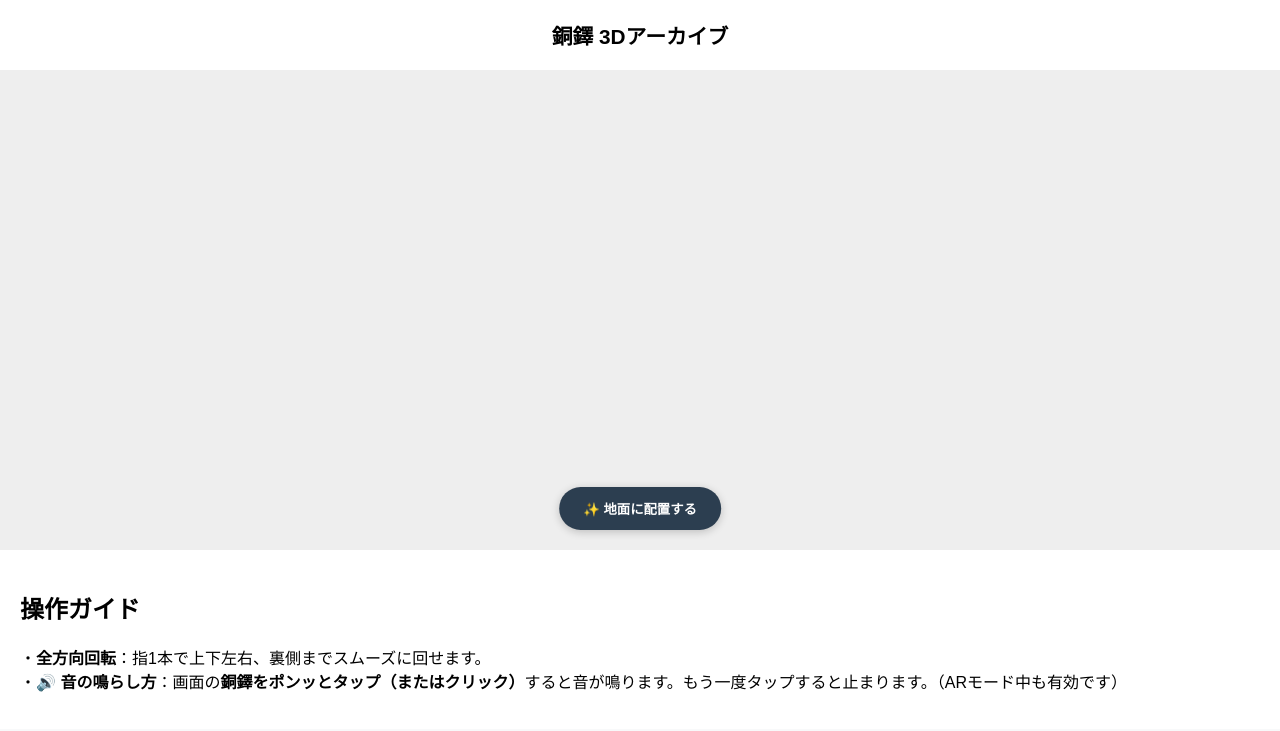
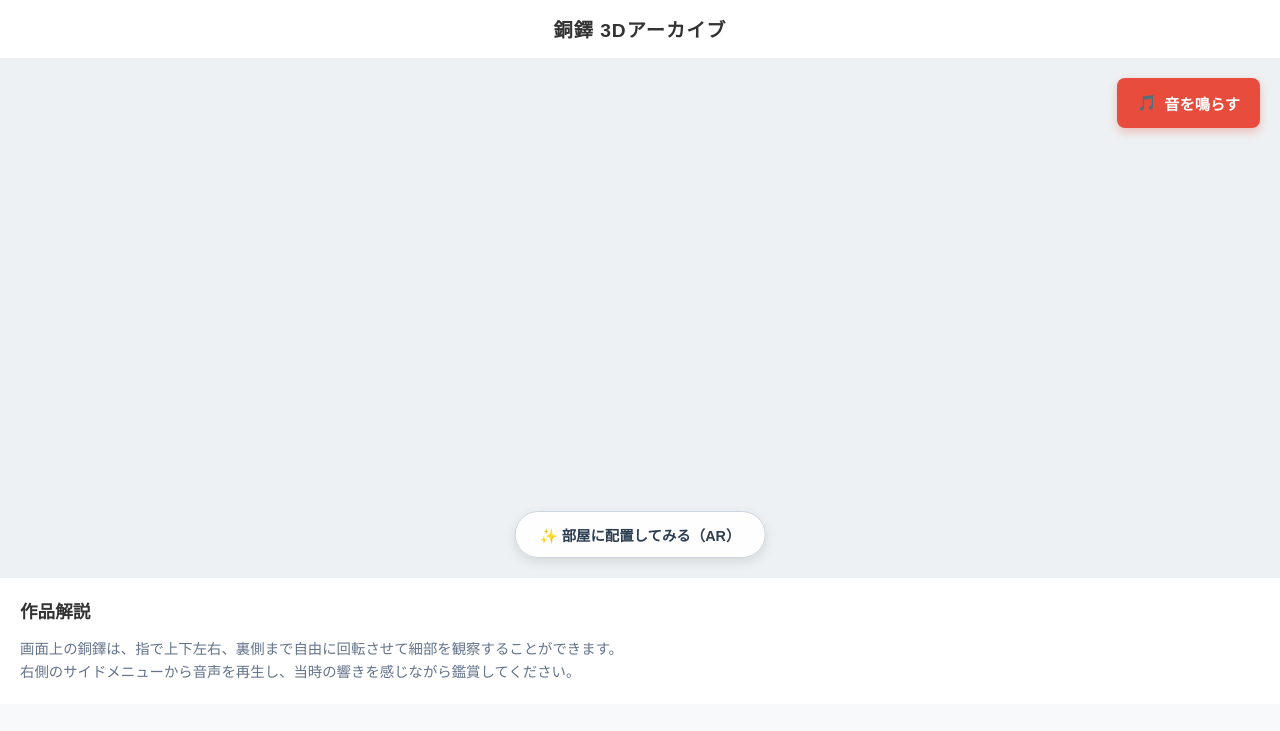
Before and after one commit to OU42823/doki, a Flask app: page / in a window 1280 px wide. Shown: the top 731 px of the page. Run offline with Flask 3, Linux system fonts and the light colour scheme; some libraries are stand-ins or nearby versions.

Commit message:
17回目のコミット

```diff
--- a/templates/doutaku.html
+++ b/templates/doutaku.html
@@ -3,25 +3,46 @@
 <head>
     <meta charset="UTF-8">
     <meta name="viewport" content="width=device-width, initial-scale=1.0">
-    <title>銅鐸AR展示サイト</title>
+    <title>銅鐸 3Dアーカイブ</title>
     <script type="module" src="https://ajax.googleapis.com/ajax/libs/model-viewer/3.4.0/model-viewer.min.js"></script>
     <style>
-        body { margin: 0; font-family: sans-serif; background-color: #f8f9fa; }
-        header { padding: 20px; text-align: center; background: #fff; box-shadow: 0 2px 8px rgba(0,0,0,0.1); }
-        h1 { margin: 0; font-size: 1.3rem; }
+        body { margin: 0; font-family: sans-serif; background-color: #f8f9fa; color: #333; }
+        header { padding: 15px; text-align: center; background: #fff; box-shadow: 0 2px 8px rgba(0,0,0,0.05); }
+        h1 { margin: 0; font-size: 1.2rem; letter-spacing: 1px; }
 
-        .container { position: relative; width: 100%; height: 60vh; background: #eee; }
-        model-viewer { width: 100%; height: 100%; background-color: #eee; }
+        /* 3D画面を表示するエリア */
+        .viewer-container { position: relative; width: 100%; height: 65vh; background: #eef1f3; }
+        model-viewer { width: 100%; height: 100%; }
 
-        /* 📱 「地面に配置する」ボタン（これだけはAR起動に必須なので残します） */
-        #ar-button {
-            background-color: #2c3e50; color: white; border-radius: 30px; border: none;
-            padding: 12px 24px; font-weight: bold; position: absolute; bottom: 20px;
-            left: 50%; transform: translateX(-50%); z-index: 99999; box-shadow: 0 2px 8px rgba(0,0,0,0.2);
-            cursor: pointer;
+        /* 📱 画面の右サイドに浮かせる音声メニュー */
+        .side-menu {
+            position: absolute; top: 20px; right: 20px; z-index: 10;
         }
 
-        .info { padding: 20px; background: white; }
+        /* 音声ボタンのデザイン */
+        .menu-btn {
+            background-color: #e74c3c; color: white; border: none; border-radius: 8px;
+            padding: 14px 20px; font-size: 0.95rem; font-weight: bold;
+            box-shadow: 0 4px 10px rgba(231, 76, 60, 0.3); cursor: pointer;
+            display: flex; align-items: center; gap: 8px; transition: background-color 0.2s;
+        }
+        /* 音が鳴っている時のボタンの色（シックな紺色） */
+        .menu-btn.playing {
+            background-color: #34495e; box-shadow: 0 4px 10px rgba(52, 73, 94, 0.3);
+        }
+
+        /* 「部屋に配置する（AR）」ボタンの見た目（中央下） */
+        #ar-button {
+            background-color: rgba(255, 255, 255, 0.95); color: #2c3e50;
+            border: 1px solid #cbd5e1; border-radius: 30px;
+            padding: 12px 24px; font-size: 0.9rem; font-weight: bold;
+            position: absolute; bottom: 20px; left: 50%; transform: translateX(-50%);
+            box-shadow: 0 4px 12px rgba(0,0,0,0.1); cursor: pointer;
+        }
+
+        .info-panel { padding: 20px; background: white; }
+        .info-panel h2 { margin-top: 0; font-size: 1.1rem; }
+        .info-panel p { margin: 0; font-size: 0.9rem; color: #64748b; line-height: 1.6; }
     </style>
 </head>
 <body>
@@ -30,9 +51,9 @@
 
     <audio id="doutaku-sound" src="{{ url_for('static', filename='doutakuoto.mp3') }}" loop></audio>
 
-    <div class="container">
+    <div class="viewer-container">
+
         <model-viewer
-            id="doutaku-viewer"
             src="{{ url_for('static', filename='doutaku2.usdz') }}"
             ios-src="{{ url_for('static', filename='doutaku2.usdz') }}"
             ar ar-modes="webxr" ar-placement="floor"
@@ -42,39 +63,43 @@
             interpolation-decay="10" orbit-sensitivity="1.8"
             touch-action="none" shadow-intensity="1">
 
-            <button slot="ar-button" id="ar-button">✨ 地面に配置する</button>
+            <button slot="ar-button" id="ar-button">✨ 部屋に配置してみる（AR）</button>
 
         </model-viewer>
+
+        <div class="side-menu">
+            <button id="play-btn" class="menu-btn" onclick="toggleAudio()">
+                <span>🎵</span> <span id="btn-text">音を鳴らす</span>
+            </button>
+        </div>
+
     </div>
 
-    <div class="info">
-        <h2>操作ガイド</h2>
+    <div class="info-panel">
+        <h2>作品解説</h2>
         <p>
-            ・<b>全方向回転</b>：指1本で上下左右、裏側までスムーズに回せます。<br>
-            ・<b>🔊 音の鳴らし方</b>：画面の<b>銅鐸をポンッとタップ（またはクリック）</b>すると音が鳴ります。もう一度タップすると止まります。（ARモード中も有効です）
+            画面上の銅鐸は、指で上下左右、裏側まで自由に回転させて細部を観察することができます。<br>
+            右側のサイドメニューから音声を再生し、当時の響きを感じながら鑑賞してください。
         </p>
     </div>
 
     <script>
         const audio = document.getElementById('doutaku-sound');
-        const viewer = document.getElementById('doutaku-viewer');
+        const btn = document.getElementById('play-btn');
+        const btnText = document.getElementById('btn-text');
 
-        // 銅鐸がタップされたかを判定する仕組み
-        viewer.addEventListener('click', (event) => {
-            // タップされた位置に3Dモデルが存在するかをチェック
-            const hit = viewer.positionAndNormalFromPoint(event.clientX, event.clientY);
-
-            // 銅鐸の体（モデル）の上をタップしていた場合
-            if (hit != null) {
-                if (audio.paused) {
-                    audio.play().catch(err => console.log("再生エラー:", err));
-                    console.log("銅鐸をタップ: 再生開始");
-                } else {
-                    audio.pause();
-                    console.log("銅鐸をタップ: 一時停止");
-                }
+        // 音のオン・オフを切り替える関数（ブラウザ画面なので100%確実に作動します）
+        function toggleAudio() {
+            if (audio.paused) {
+                audio.play().catch(err => console.log("再生エラー:", err));
+                btnText.innerText = "音を止める";
+                btn.classList.add('playing');
+            } else {
+                audio.pause();
+                btnText.innerText = "音を鳴らす";
+                btn.classList.remove('playing');
             }
-        });
+        }
     </script>
 
 </body>
```
